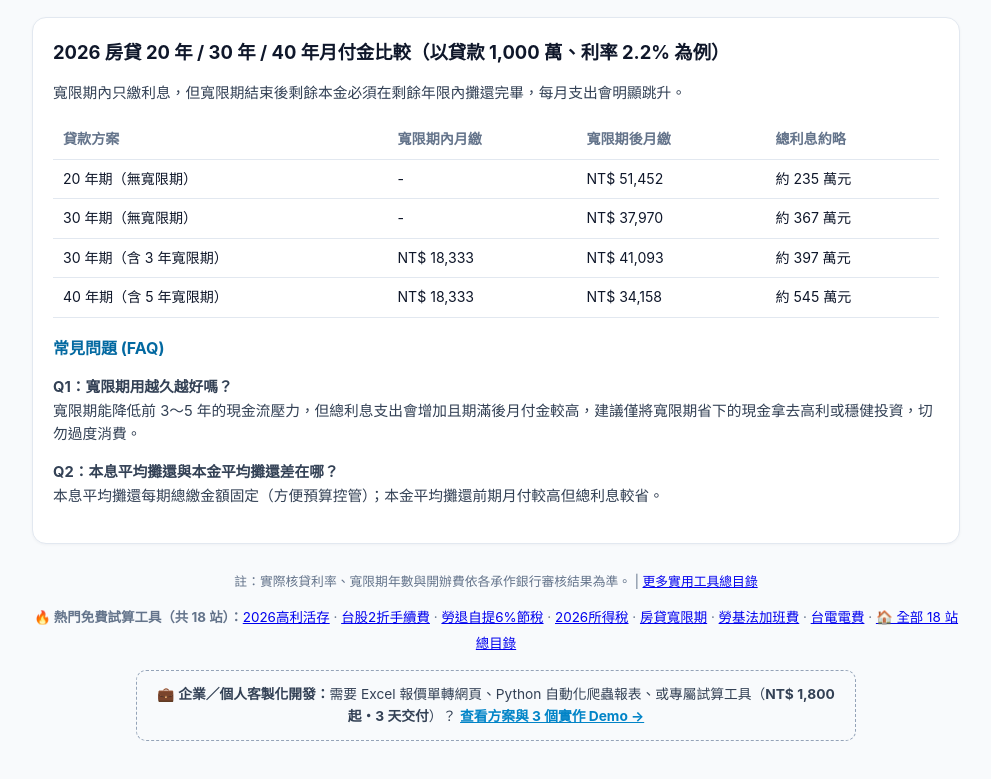
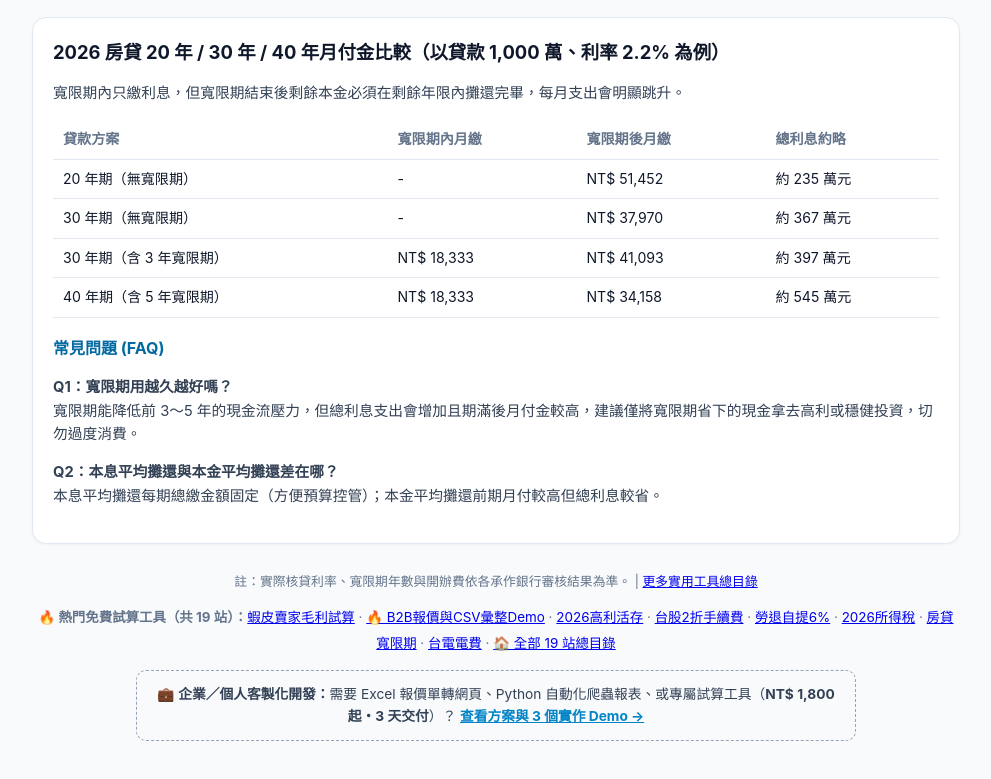
Before and after one commit to jimmycmhsieh0801-cloud/tw-mortgage-calc, a plain HTML site: page index.html in a window 1280 px wide. Shown: the part 873-1652 px from the top of the page, without its empty margins (144-1135 px from the left). Drawn offline with Linux system fonts and the light colour scheme.

Commit message:
Watchdog 21:00 upgrade: sync 19-site cross-nav and digital pack CTA

```diff
--- a/index.html
+++ b/index.html
@@ -190,7 +190,7 @@
 
     <footer>
       <p>註：實際核貸利率、寬限期年數與開辦費依各承作銀行審核結果為準。 | <a href="https://jimmycmhsieh0801-cloud.github.io/">更多實用工具總目錄</a></p>
-      <div class="cross-nav" style="margin:12px auto;font-size:0.84rem;line-height:1.9;"><strong>🔥 熱門免費試算工具（共 18 站）：</strong><a href="https://jimmycmhsieh0801-cloud.github.io/tw-bank-interest-calc/">2026高利活存</a> · <a href="https://jimmycmhsieh0801-cloud.github.io/tw-stock-fee-calc/">台股2折手續費</a> · <a href="https://jimmycmhsieh0801-cloud.github.io/tw-labor-pension-calc/">勞退自提6%節稅</a> · <a href="https://jimmycmhsieh0801-cloud.github.io/tw-income-tax-calc/">2026所得稅</a> · <a href="https://jimmycmhsieh0801-cloud.github.io/tw-mortgage-calc/">房貸寬限期</a> · <a href="https://jimmycmhsieh0801-cloud.github.io/tw-overtime-calc/">勞基法加班費</a> · <a href="https://jimmycmhsieh0801-cloud.github.io/tw-power-calc/">台電電費</a> · <a href="https://jimmycmhsieh0801-cloud.github.io/">🏠 全部 18 站總目錄</a></div>
+      <div class="cross-nav" style="margin:12px auto;font-size:0.84rem;line-height:1.9;"><strong>🔥 熱門免費試算工具（共 19 站）：</strong><a href="https://jimmycmhsieh0801-cloud.github.io/tw-ecommerce-margin-calc/">蝦皮賣家毛利試算</a> · <a href="https://jimmycmhsieh0801-cloud.github.io/demo-b2b-quote.html">🔥 B2B報價與CSV彙整Demo</a> · <a href="https://jimmycmhsieh0801-cloud.github.io/tw-bank-interest-calc/">2026高利活存</a> · <a href="https://jimmycmhsieh0801-cloud.github.io/tw-stock-fee-calc/">台股2折手續費</a> · <a href="https://jimmycmhsieh0801-cloud.github.io/tw-labor-pension-calc/">勞退自提6%</a> · <a href="https://jimmycmhsieh0801-cloud.github.io/tw-income-tax-calc/">2026所得稅</a> · <a href="https://jimmycmhsieh0801-cloud.github.io/tw-mortgage-calc/">房貸寬限期</a> · <a href="https://jimmycmhsieh0801-cloud.github.io/tw-power-calc/">台電電費</a> · <a href="https://jimmycmhsieh0801-cloud.github.io/">🏠 全部 19 站總目錄</a></div>
   <div class="lead-box" style="margin:14px auto 8px;padding:12px 14px;border:1px dashed #94a3b8;border-radius:10px;background:#f8fafc;max-width:720px;font-size:0.86rem;color:#334155;">💼 <strong>企業／個人客製化開發：</strong>需要 Excel 報價單轉網頁、Python 自動化爬蟲報表、或專屬試算工具（<strong>NT$ 1,800 起・3 天交付</strong>）？ <a class="lead-cta" href="https://jimmycmhsieh0801-cloud.github.io/services.html" style="color:#0284c7;font-weight:700;text-decoration:underline;">查看方案與 3 個實作 Demo →</a></div>
     </footer>
   </div>
```
